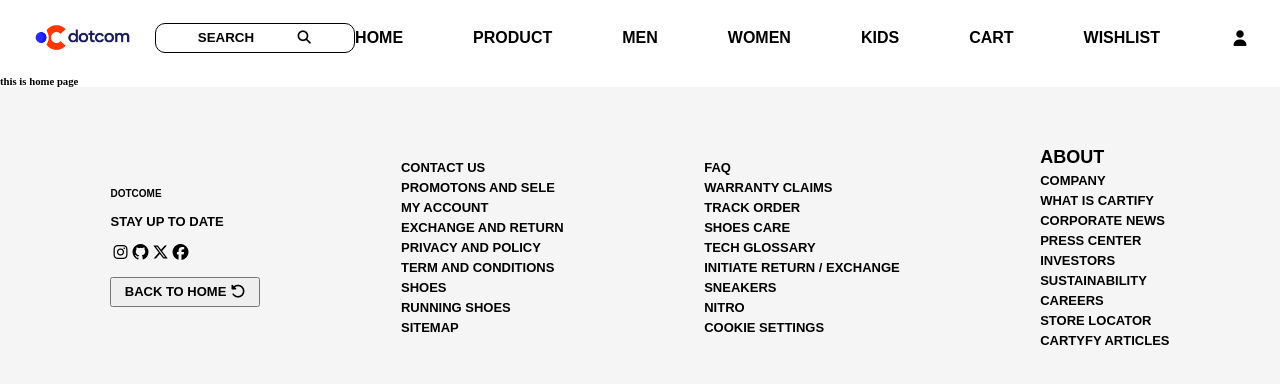
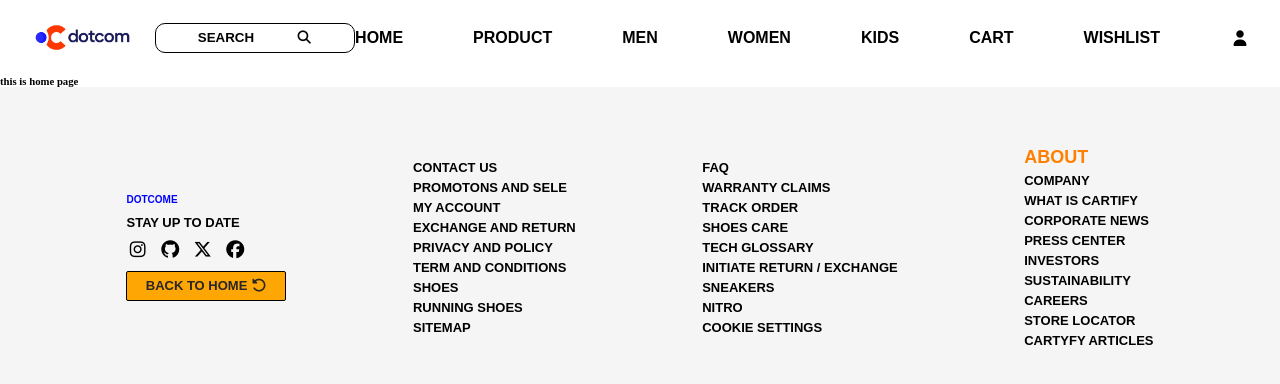
Before and after one commit to rajrai913197-png/dotcom, a React (Vite) app: page / in a window 1280 px wide. Shown: the top 384 px of the page. Built offline with nearby package versions, Linux system fonts and the light colour scheme.

Commit message:
fix the footer

```diff
--- a/src/index.css
+++ b/src/index.css
@@ -123,6 +123,10 @@ color: black;
          padding-right:  170px !important;
     height: auto !important;
      }
+     .contact-links{
+        padding-left: 5px;
+     }
+
 }
 #wrong-icon{
     border: none;
@@ -146,20 +150,20 @@ color: black;
     justify-content: space-evenly;
     align-items: center;
     padding: 20px;
-    gap: 50px;
+    gap: 20px;
 }
 .contact-links{
     display: flex;
     flex-direction: column;
-    gap: 15px;
+    gap: 10px;
     height: 120px;
+    justify-content: center;
 
-    justify-content: center;
 }
 .contact-links h3{
    font-family: sans-serif;
 font-weight: 600;
-color: black;
+color: blue;
 font-size: x-small;
 }
 .contact-links h4{
@@ -173,11 +177,14 @@ font-size: small;
 }
 .contact-links button{
     height: 30px;
-    width: 150px;
+    width: 160px;
     font-family: sans-serif;
 font-weight: 600;
-color: black;
+background-color: rgb(254, 166, 4);
+border: 1px solid black;
 font-size: small;
+border-radius: 2px;
+color: rgb(40, 38, 38);
 }
 .imp-things{
     display: flex;
@@ -229,7 +236,13 @@ font-size:small;
 .about-page h4{
      font-family: sans-serif;
 font-weight: 600;
-color: black;
+color: rgb(255, 128, 0);
 font-size: large;
 text-transform: uppercase;
 }
+.links-connect{
+    display: flex;
+    gap: 10px;
+    font-size: large;
+
+}
```
